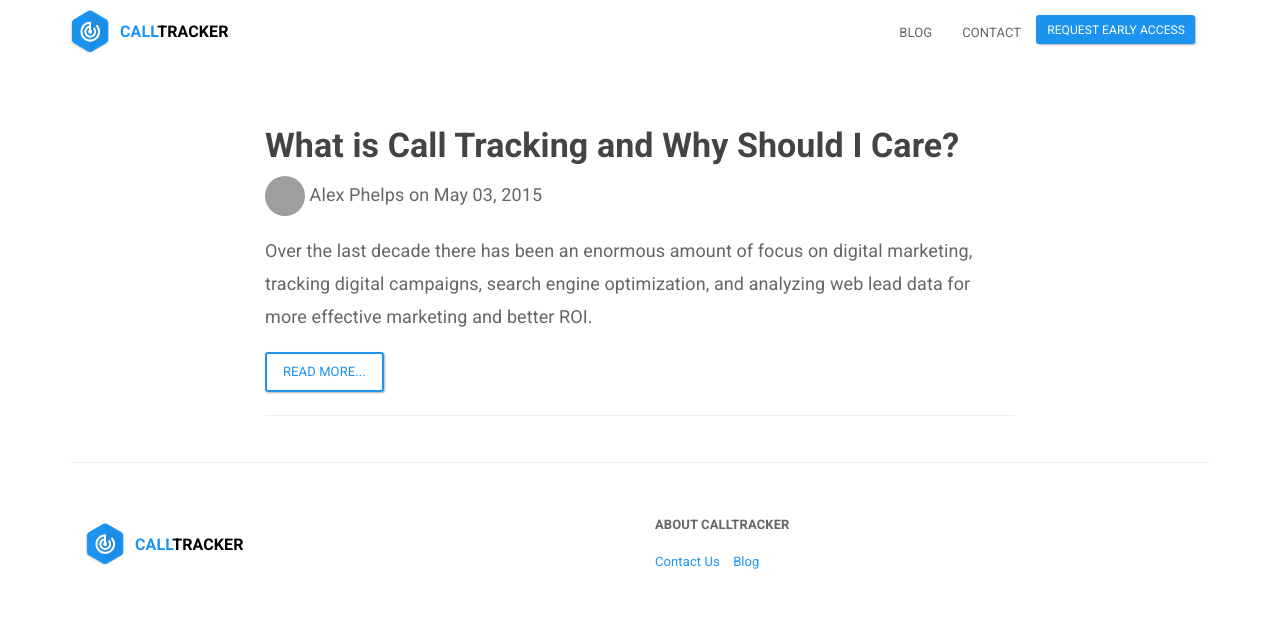
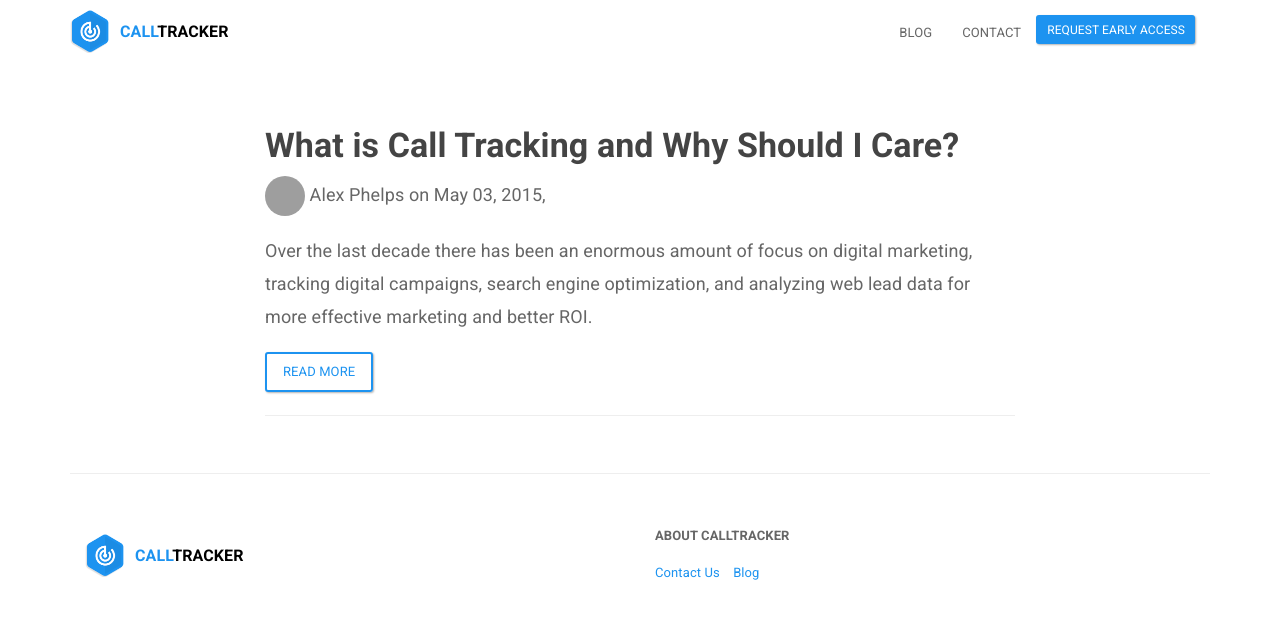
Before and after one commit to sumonst21/calltrackerio-site, a Jekyll site: the page built from blog.html, in a window 1280 px wide. Shown: the top 619 px of the page. Built offline with Jekyll 4.4.1, drawn with Linux system fonts in a browser that asks for light colours; nearby versions of some CDN libraries; library files that are not in the unit come from our copies; grey boxes are pictures that could not be loaded.

Commit message:
update the config

```diff
--- a/_config.yml
+++ b/_config.yml
@@ -1,16 +1,15 @@
 ###########
 # Use of `relative_permalinks` ensures post links from the index work properly.
-permalink:           pretty
+permalink: pretty
 relative_permalinks: true
 
 # site.url, site.title
 
 url:   'https://calltracker.io'
-title: 'CALLTRACKER'
+title: 'Calltracker'
 name: 'Calltracker'
 paginate:            1
 baseurl:             ""
-
 
 ########
 # more settings
--- a/blog.html
+++ b/blog.html
@@ -15,9 +15,9 @@
 			 		<img src="{{ post.image }}" class="img-responsive" />
 			 		<h3 class="bold">{{ post.title }}</h3>
 			 	</a>
-			 		<p><small class="text-muted"></small><img src="//www.gravatar.com/avatar/{{ author.gravatar }}?s=40" class="img-circle"> {{ author.display_name }} on {{ post.date | date: '%B %d, %Y' }}</p>
+			 		<p><small class="text-muted"></small><img src="//www.gravatar.com/avatar/{{ author.gravatar }}?s=40" class="img-circle"> {{ author.display_name }} on {{ post.date | date: '%B %d, %Y' }}, {{ post.category }}</p>
 		          	<p>{{ post.excerpt }}</p>
-		          	<p><a href="{{ post.url }}" class="btn btn-inverse">Read more...</a></p>
+		          	<p><a href="{{ post.url }}" class="btn btn-inverse">Read More</a></p>
 			 </div>
 			 <hr>
 			{% endfor %}
@@ -25,6 +25,19 @@
   	</div>
 </div>
 </section>
+<ul>
+{% for category in site.categories %}
+  <li><a name="{{ category | first }}">{{ category | first }}</a>
+    <ul>
+    {% for posts in category %}
+      {% for post in posts %}
+        <li><a href="{{ post.url }}">{{ post.title }}</a></li>
+      {% endfor %}
+    {% endfor %}
+    </ul>
+  </li>
+{% endfor %}
+</ul>
 </div>
 {% include footer.html %}
 {% include javascript.html %}
```
